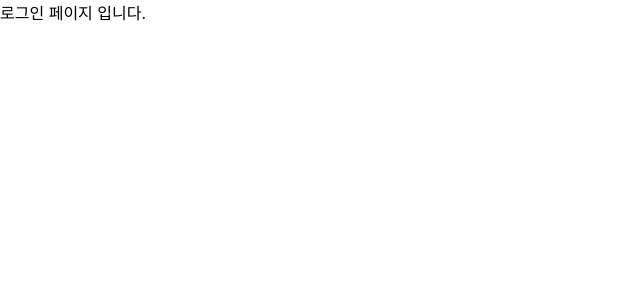
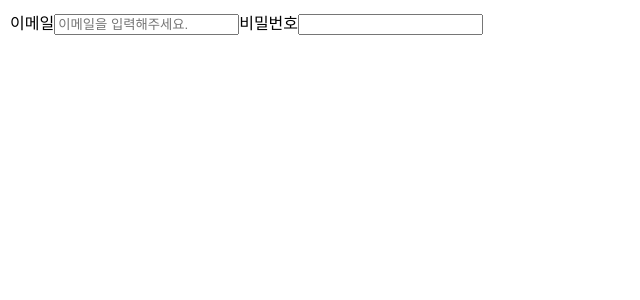
Before and after one commit to dongeun-i/wanted-pre-onboarding-challenge-fe-1, a React (Create React App) app in the folder todo-app/: page /login in a window 1280 px wide. Shown: the top 300 px of the page, without its empty margins (0-640 px from the left). Built offline with nearby package versions, Linux system fonts and the light colour scheme.

Commit message:
add styled-componets

```diff
--- a/todo-app/package.json
+++ b/todo-app/package.json
@@ -13,6 +13,7 @@
         "react-router-dom": "^6.6.1",
         "react-scripts": "5.0.1",
         "redux": "^4.2.0",
+        "styled-components": "^5.3.6",
         "typescript": "^4.9.4",
         "web-vitals": "^2.1.4"
     },
@@ -46,6 +47,7 @@
     },
     "devDependencies": {
         "@types/react": "^18.0.26",
-        "@types/react-dom": "^18.0.10"
+        "@types/react-dom": "^18.0.10",
+        "@types/styled-components": "^5.1.26"
     }
 }
--- /dev/null
+++ b/todo-app/src/components/index.tsx
@@ -0,0 +1,2 @@
+export * from "./input";
+// export * from "./label";
--- /dev/null
+++ b/todo-app/src/components/input/index.tsx
@@ -0,0 +1,26 @@
+import { useEffect, useState } from "react";
+import styled from "styled-components";
+
+export type InputPropsType = {
+    type: string;
+    value?: string;
+    onChange: (v: any) => void;
+    placeholder?: string;
+};
+
+export const InputComponent: React.FunctionComponent<InputPropsType> = (
+    props
+) => {
+    return (
+        <Input
+            type={props.type}
+            value={props.value}
+            onChange={(e: any) => {
+                props.onChange(e);
+            }}
+            placeholder={props.placeholder}
+        />
+    );
+};
+
+const Input = styled.input``;
--- a/todo-app/src/pages/login.page.tsx
+++ b/todo-app/src/pages/login.page.tsx
@@ -1,6 +1,36 @@
-import React from "react";
+import React, { useEffect, useState } from "react";
+import * as S from "../styled";
+import { InputComponent } from "../components";
 
 const LoginPage = () => {
-    return <div>로그인 페이지 입니다.</div>;
+    const [email, setEmail] = useState<string>("");
+    const [password, setPassword] = useState<string>("");
+    const [verifyPassword, setVerifyPassword] = useState<string>("");
+
+    return (
+        <S.Container>
+            <S.Wrap>
+                <S.FlexRow>
+                    <label>이메일</label>
+                    <InputComponent
+                        type="text"
+                        onChange={(e: any) => {
+                            console.log("id", e);
+                        }}
+                        placeholder="이메일을 입력해주세요."
+                    />
+                </S.FlexRow>
+                <S.FlexRow>
+                    <label>비밀번호</label>
+                    <InputComponent
+                        type="password"
+                        onChange={(e: any) => {
+                            console.log("password", e);
+                        }}
+                    />
+                </S.FlexRow>
+            </S.Wrap>
+        </S.Container>
+    );
 };
 export default LoginPage;
--- /dev/null
+++ b/todo-app/src/styled/default.styled.ts
@@ -0,0 +1,49 @@
+import styled, { createGlobalStyle } from "styled-components";
+
+export const Container = styled.div`
+    width: 100%;
+    height: 100%;
+    display: flex;
+    justify-content: flex-start;
+    align-items: flex-start;
+    overflow-y: auto;
+    padding: 10px 10px;
+`;
+
+export const Wrap = styled.div`
+    display: flex;
+    width: 100%;
+    height: 100%;
+`;
+
+export const FlexRow = styled.div`
+    display:flex &.start {
+        justify-content: flex-start;
+        align-items: flex-start;
+    }
+    &.center {
+        justify-content: center;
+        align-items: center;
+    }
+    &.between {
+        justify-content: space-between;
+        align-items: center;
+    }
+`;
+
+export const FlexColumns = styled.div`
+    display: flex;
+    flex-direction: column;
+    &.start {
+        justify-content: flex-start;
+        align-items: flex-start;
+    }
+    &.center {
+        justify-content: center;
+        align-items: center;
+    }
+    &.between {
+        justify-content: space-between;
+        align-items: center;
+    }
+`;
--- /dev/null
+++ b/todo-app/src/styled/index.ts
@@ -0,0 +1 @@
+export * from "./default.styled";
--- a/todo-app/tsconfig.json
+++ b/todo-app/tsconfig.json
@@ -18,7 +18,9 @@
     "resolveJsonModule": true,
     "isolatedModules": true,
     "noEmit": true,
-    "jsx": "react-jsx"
+    "jsx": "react-jsx",
+    "noUnusedLocals": false,
+    "noUnusedParameters": false,
   },
   "include": [
     "src"
```
Also changed, not shown: 1 other file (tests, documents, lock files or other folders).
